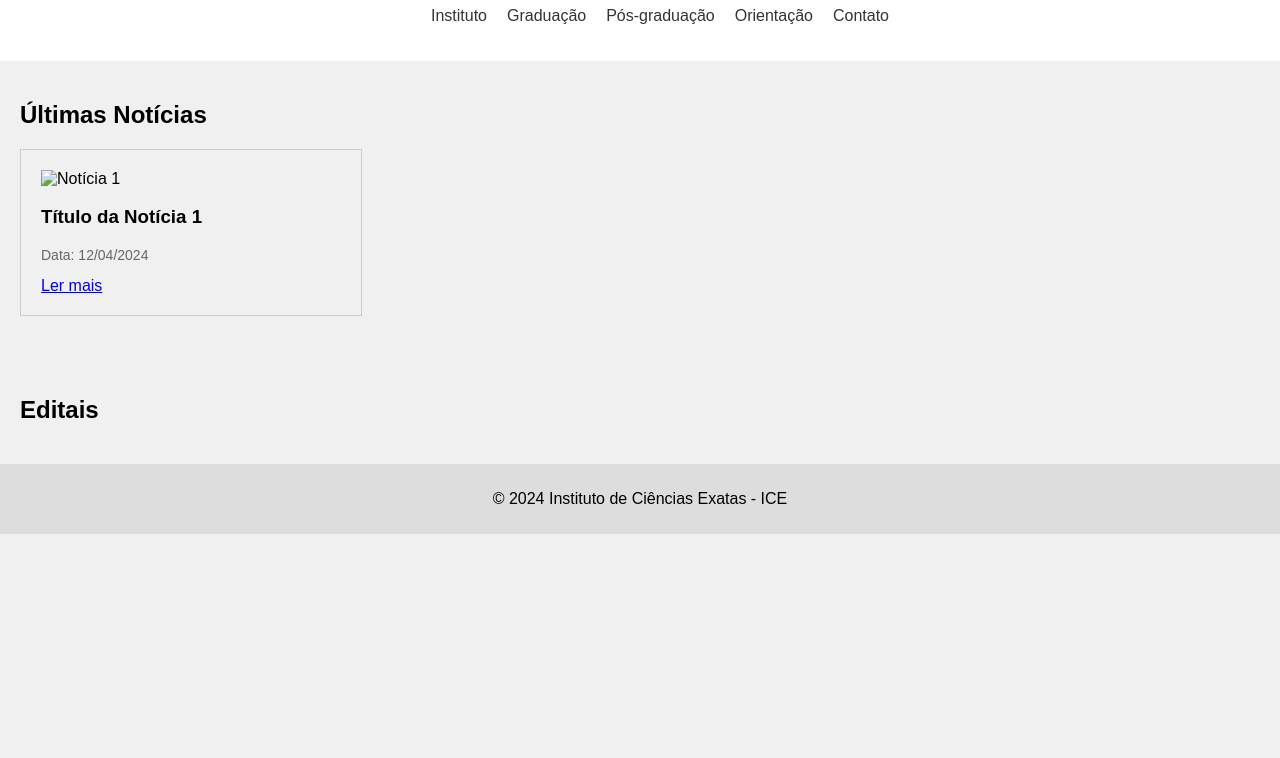
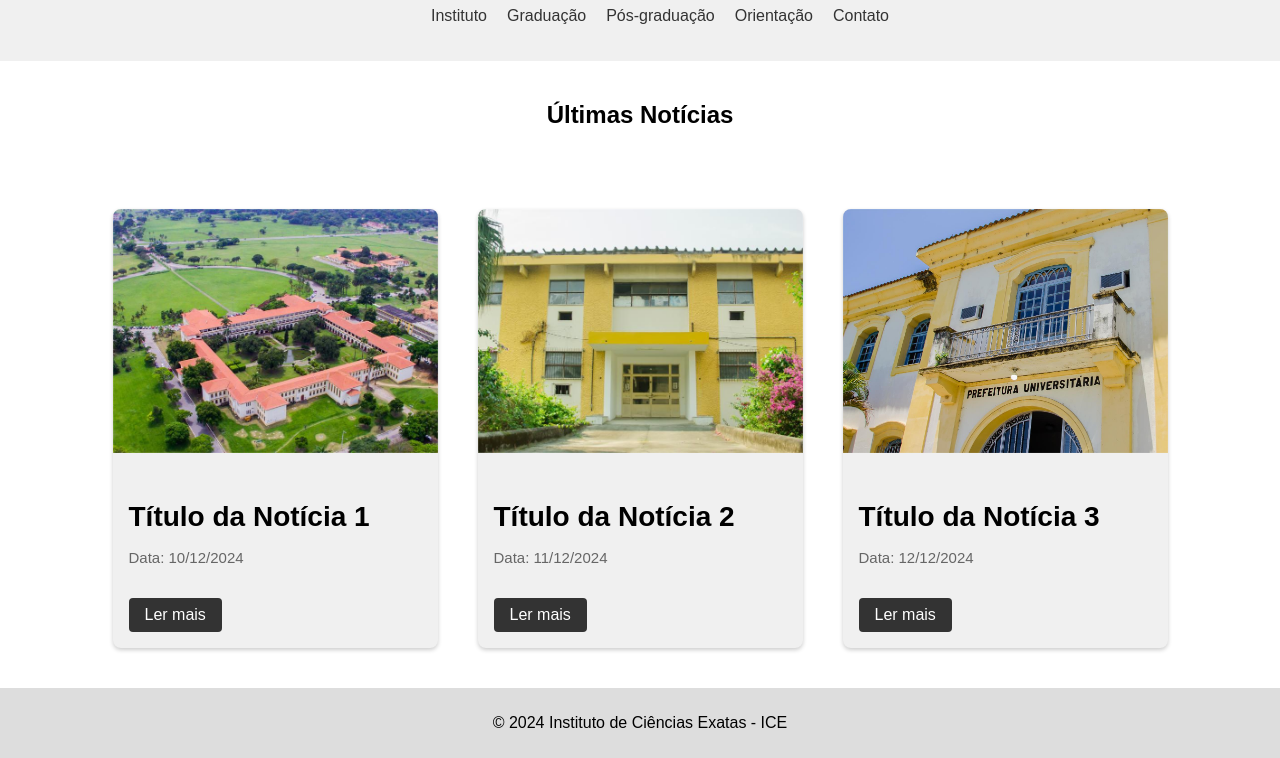
Before and after one commit to Glycer-VS/Site-do-ICE, a plain HTML site: page index.html in a window 1280 px wide. Shown: the part 297-1055 px from the top of the page. Before the commit the page ends 831 px from the top, so only its background shows below. Drawn offline with Linux system fonts and the light colour scheme.

Commit message:
Add files via upload

```diff
--- a/index.html
+++ b/index.html
@@ -8,7 +8,7 @@
 </head>
 <body>
     <header>
-        <img src="https://scontent.fsdu6-1.fna.fbcdn.net/v/t39.30808-1/310744835_537306131736170_2128887343654006288_n.jpg?stp=dst-jpg_s200x200_tt6&_nc_cat=102&ccb=1-7&_nc_sid=f4b9fd&_nc_ohc=jdheZY3leFkQ7kNvgEHpvFu&_nc_zt=24&_nc_ht=scontent.fsdu6-1.fna&_nc_gid=ApG1_Hl_ZmEB58RznU3HpW4&oh=00_AYDRNUcTE7E0ezW7_fbTe4gyDPygLQU6ity8240eNSiplg&oe=6761FEE4" alt="Logo do ICE" class="logo-pequeno">
+        <img src="logo.png" alt="Logo do ICE" class="logo-p">
         <h1>Institutos de Ciências Exatas - ICE</h1>
         <nav>
             <ul>
@@ -22,24 +22,35 @@
     </header>
 
     <main>
-        <section class="news">
+        <div class="titulo">
             <h2>Últimas Notícias</h2>
-            <div class="news-cards">
-                <div class="news-card">
-                    <img src="noticia1.jpg" alt="Notícia 1">
+        </div>
+        <section class="card-containers">
+            <div class="card">
+                <img src="noticia1.jpg" alt="Notícia 1">
+                <div class="card-content">
                     <h3>Título da Notícia 1</h3>
-                    <p>Data: 12/04/2024</p>
-                    <a href="#">Ler mais</a>
+                    <p>Data: 10/12/2024</p>
+                    <a href="#" class="btn">Ler mais</a>
                 </div>
+            </div>
+            <div class="card">
+                <img src="noticia2.jpg" alt="Notícia 2">
+                <div class="card-content">
+                    <h3>Título da Notícia 2</h3>
+                    <p>Data: 11/12/2024</p>
+                    <a href="#" class="btn">Ler mais</a>
                 </div>
+            </div>
+            <div class="card">
+                <img src="noticia3.jpg" alt="Notícia 3">
+                <div class="card-content">
+                    <h3>Título da Notícia 3</h3>
+                    <p>Data: 12/12/2024</p>
+                    <a href="#" class="btn">Ler mais</a>
+                </div>
+            </div>
         </section>
-
-        <section class="editais">
-            <h2>Editais</h2>
-            <div class="editais-cards">
-                </div>
-        </section>
-    </main>
 
     <footer>
         <p>&copy; 2024 Instituto de Ciências Exatas - ICE</p>
--- a/styles.css
+++ b/styles.css
@@ -3,15 +3,19 @@ body {
     font-family: Arial, sans-serif;
     margin: 0;
     padding: 0;
-    background-color: #f0f0f0;
+    background-color: #fff;
 }
 
 /* Estilos para o cabeçalho */
 header {
-    background-color: #fff;
+    background-color: #f0f0f0;
     padding: 20px;
     text-align: center;
+}
 
+.logo-p {
+    height: 200px;
+    width: 200px;
 }
 
 nav ul {
@@ -27,33 +31,55 @@ nav a {
     color: #333;
 }
 
-/* Estilos para as seções de notícias e editais */
-.news, .editais {
+/* Estilos para as seções de notícias */
+.titulo {
     padding: 20px;
-}
-
-.news-cards, .editais-cards {
     display: flex;
-    justify-content: space-between;
+    justify-content: center;
     flex-wrap: wrap;
 }
 
-.news-card, .edital-card {
-    border: 1px solid #ccc;
+.card-containers {
     padding: 20px;
-    width: 300px;
-    margin-bottom: 20px;
+    display: flex;
+    justify-content: center;
+    flex-wrap: wrap;
 }
 
 /* Estilos para os cards */
-.news-card img {
+.card {
+    width: 325px;
+    background-color: #f0f0f0;
+    border-radius: 8px;
+    overflow: hidden;
+    box-shadow: 0px 2px 4px rgba(0,0,0,0.2);
+    margin: 20px;
+}
+.card img {
     max-width: 100%;
     height: auto;
 }
 
-.news-card p {
-    font-size: 14px;
+.card-content {
+    padding: 16px;
+}
+.card-content h3 {
+    font-size: 28px;
+    margin-bottom: 8px;
+}
+.card-content p {
     color: #666;
+    font-size: 15px;
+    line-height: 1.3;
+}
+.card-content .btn {
+    display: inline-block;
+    padding: 8px 16px;
+    background-color: #333;
+    text-decoration: none;
+    border-radius: 4px;
+    margin-top: 16px;
+    color: #fff;
 }
 
 /* Estilos para o rodapé */
@@ -62,11 +88,3 @@ footer {
     padding: 10px;
     background-color: #ddd;
 }
-.logo-pequeno {
-    width: 200px;
-    height: 200px;
-  }
-  .link-clicado {
-    color: blue;
-    text-decoration: none;
-  }
```
Also changed, not shown: noticia1.jpg (added), noticia2.jpg (added), noticia3.jpg (added).
